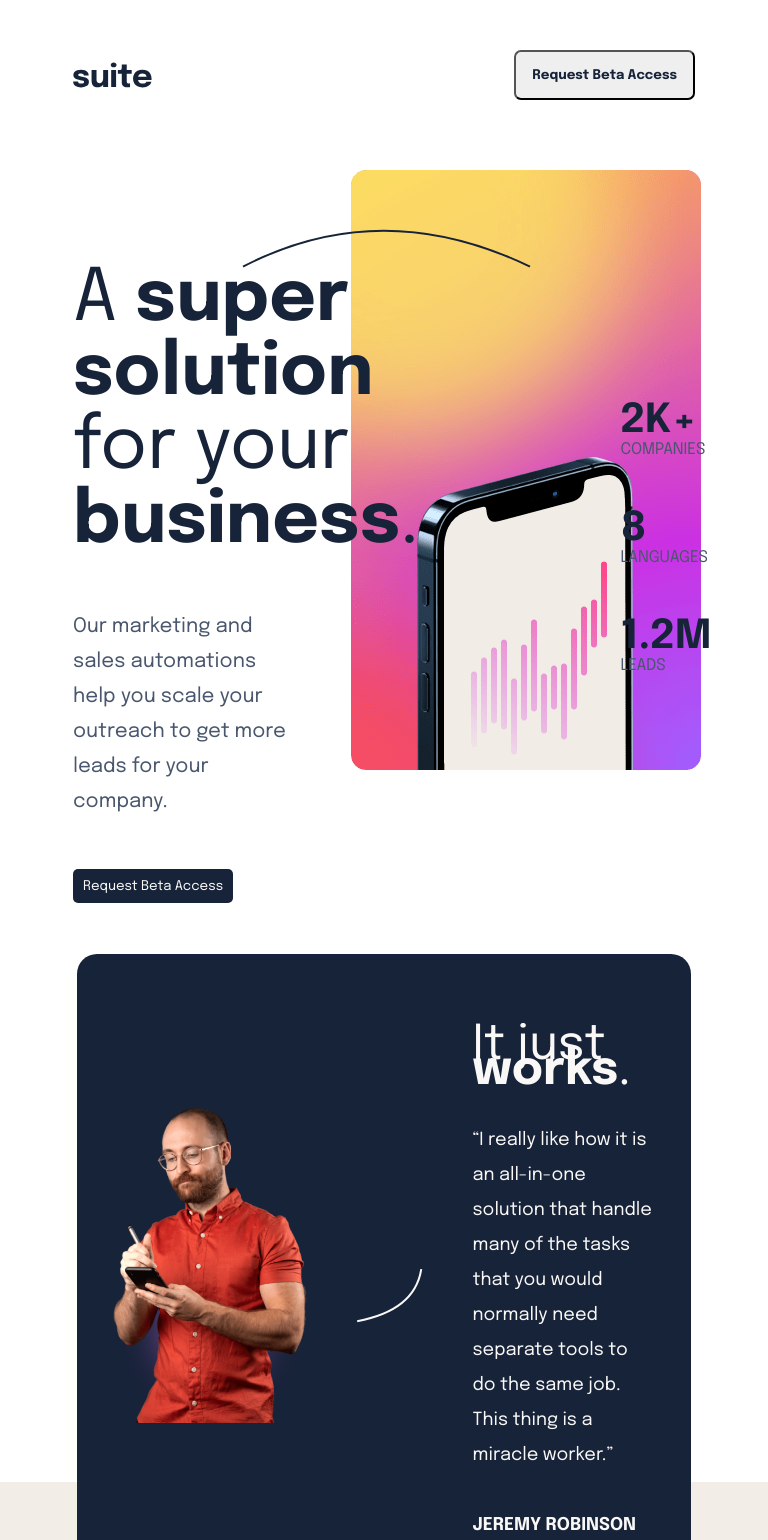
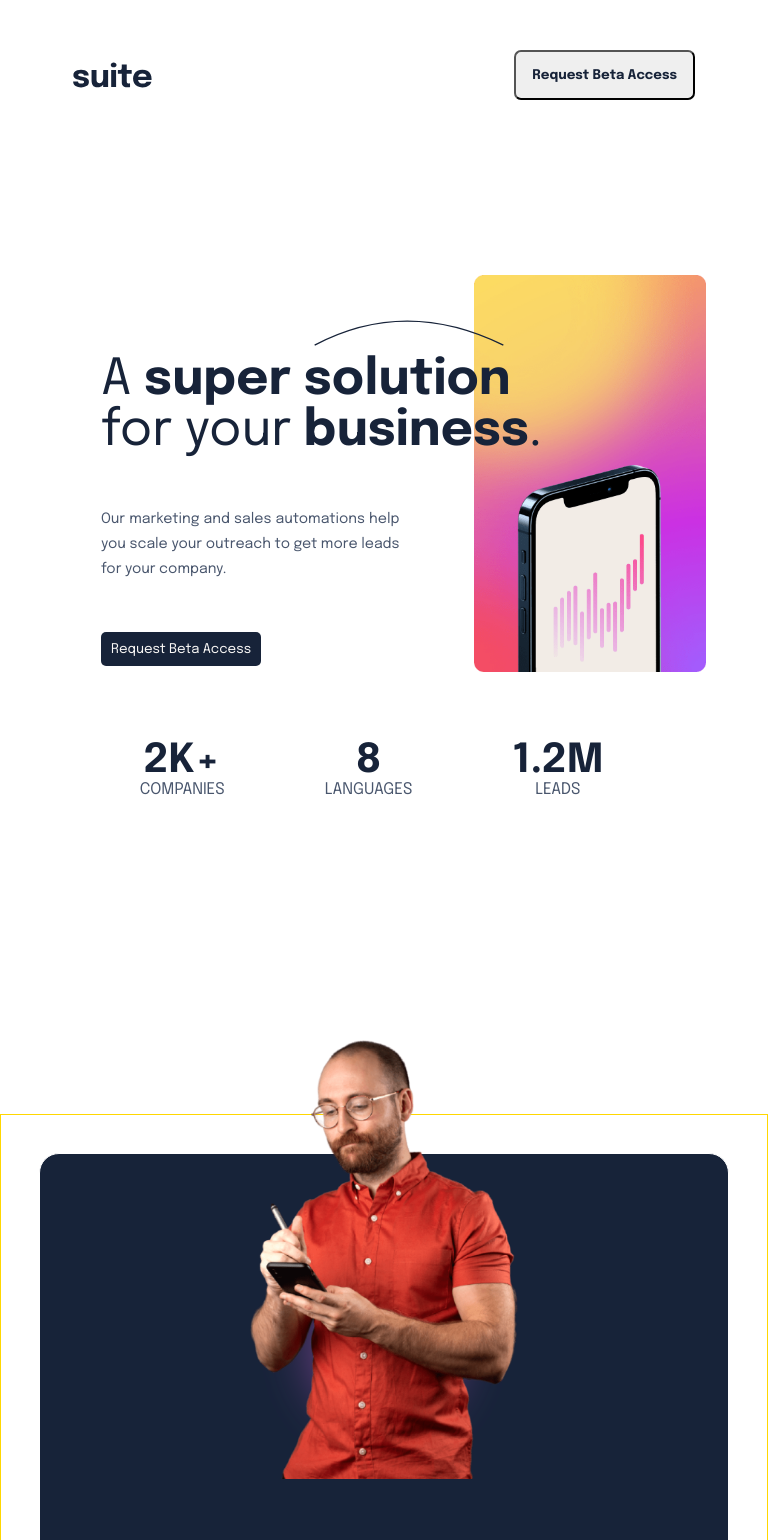
Before and after one commit to Bentil4/suite-landing-page, a React (Create React App) app: page / in a window 768 px wide. Shown: the top 1540 px of the page. Built offline with nearby package versions, Linux system fonts and the light colour scheme.

Commit message:
partially done with tablet view

```diff
--- a/src/pages/Home.jsx
+++ b/src/pages/Home.jsx
@@ -7,10 +7,7 @@ import Facebook from "../assets/icon-facebook.svg";
 import Twitter from "../assets/icon-twitter.svg";
 import Instagram from "../assets/icon-instagram.svg";
 import BackgroundOne from "../assets/image-hero-portrait.png";
-import BackgroundTwo from "../assets/image-hero-portrait@2x.png";
 import Curved_line from "../assets/pattern-curved-line-1.svg";
-import BackgroundSma from "../assets/image-hero-landscape.png";
-import BackgroundBig from "../assets/image-hero-landscape@2x.png";
 
 function Home() {
   return (
--- a/src/pages/home.css
+++ b/src/pages/home.css
@@ -9,6 +9,7 @@
 
 body {
   width: 100%;
+  height: 100%;
 }
 
 .container {
@@ -142,13 +143,13 @@ section {
   align-items: center;
   width: 80%;
   height: 86vh;
-  background: #172339;
   padding: 5% 0 5% 0;
-  border-radius: 20px;
   z-index: 2;
 }
 
 .section {
+  border-radius: 20px;
+  background: #172339;
   display: flex;
   justify-content: center;
   align-items: center;
@@ -239,7 +240,7 @@ footer {
 
 /* Mobile View */
 
-@media (max-width: 600px) {
+@media (max-width: 480px) {
   .container {
     display: flex;
   }
@@ -287,6 +288,7 @@ footer {
     font-size: 2.3em;
     width: 100%;
   }
+
   .sup-sub-left .p-two {
     font-size: 1.1em;
     width: 100%;
@@ -420,3 +422,97 @@ footer {
     margin-right: 0px;
   }
 }
+
+/* Tablet View */
+
+@media (min-width: 480px) and (max-width: 1199px) {
+  /* Main */
+  main {
+  }
+
+  .sup-sub {
+    display: flex;
+    flex-wrap: wrap;
+    width: 90%;
+  }
+
+  /* Sup Left */
+  .sup-sub-left .curved-line {
+    position: relative;
+    left: 57%;
+    bottom: -45px;
+  }
+  .sup-sub-left .curved-line img {
+    width: 190px;
+  }
+
+  .sup-sub-left .p-one {
+    font-size: 3.1em;
+    width: 120%;
+  }
+
+  .sup-sub-left .p-two {
+    font-size: 0.89em;
+    width: 80%;
+    text-align: justify;
+    line-height: 25px;
+  }
+
+  .sup-sub-right {
+    display: flex;
+    flex-direction: row;
+  }
+
+  /* Sup Middle */
+  .sup-sub-middle {
+    position: relative;
+    left: 0%;
+    top: 50%;
+  }
+
+  .sup-mid img {
+    width: 120%;
+    /* height: 50%; */
+  }
+
+  /* Sub Right */
+
+  .sup-sub-right {
+    margin-top: 4em;
+    gap: 100px;
+    text-align: center;
+  }
+
+  /* Section */
+
+  section {
+    border: gold solid 1px;
+    height: 180vh;
+    width: 100%;
+    margin-top: 10em;
+  }
+  .section {
+    display: flex;
+    flex-direction: column;
+    gap: 50px;
+    width: 90%;
+    border: white solid 1px;
+  }
+
+  .left-sec {
+    position: absolute;
+    top: 130%;
+  }
+
+  .right-sec {
+    width: 100%;
+    padding: 0 5% 0 5%;
+    line-height: 25px;
+    text-align: center;
+  }
+
+  /* Footer */
+  footer {
+    height: 50vi;
+  }
+}
```
